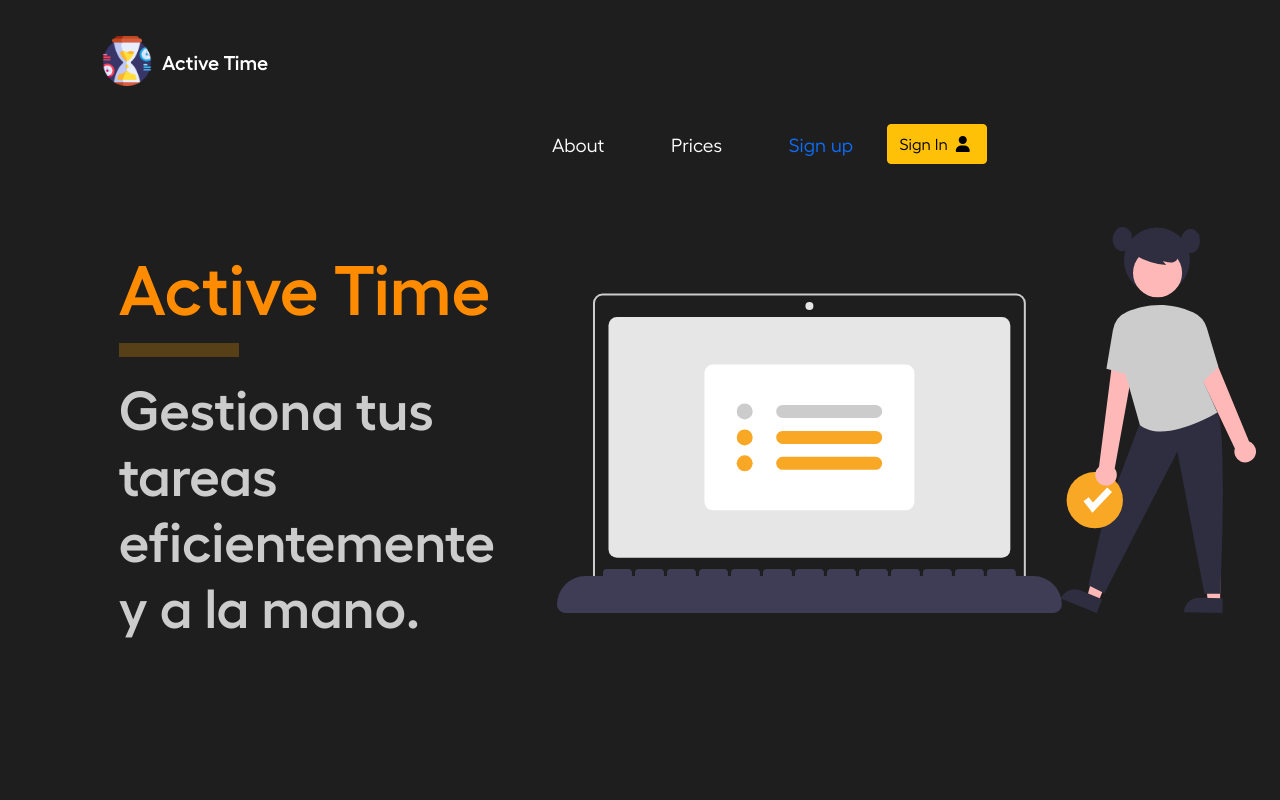
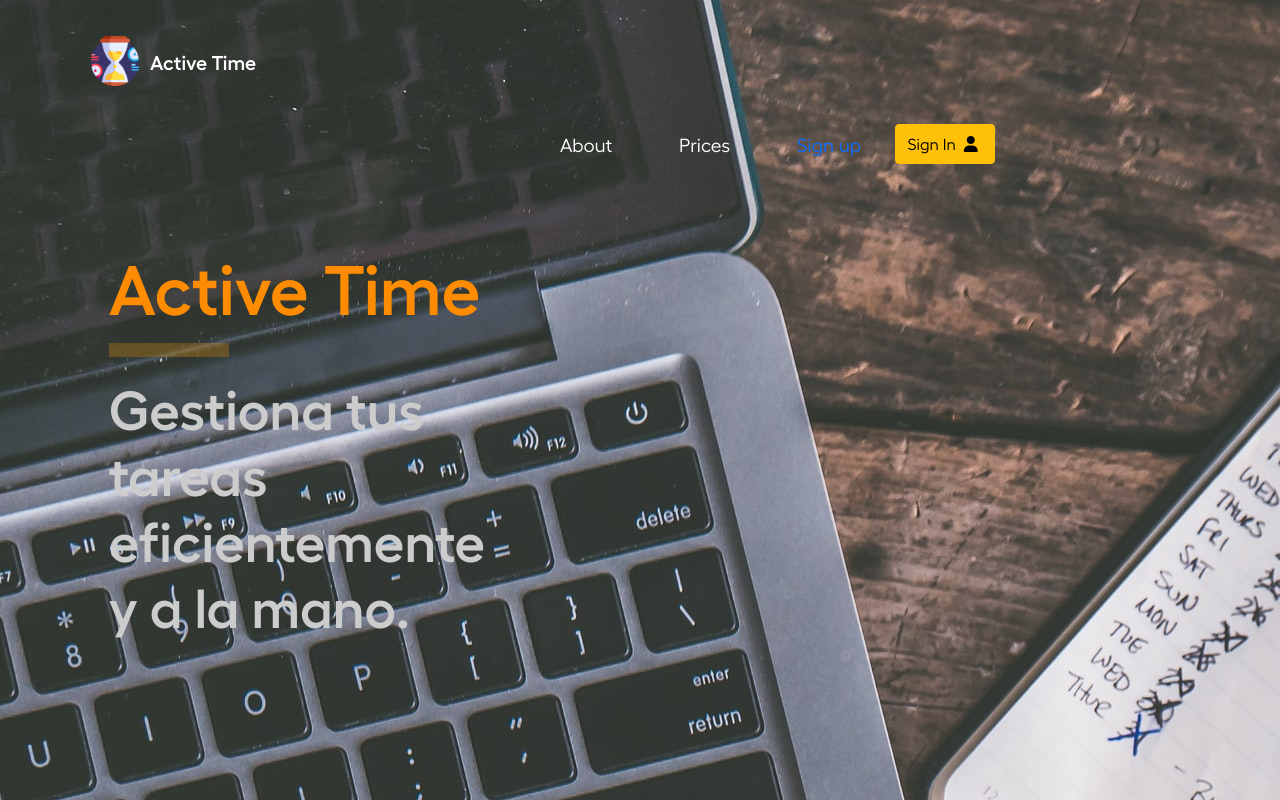
Before and after one commit to SebastianCB-dev/ActiveTimeAngular, an Angular app: page / in a window 1280 px wide. Built offline with nearby package versions, Linux system fonts and the light colour scheme.

Commit message:
Feat: Added background main

```diff
--- a/src/app/home-page/home-page.component.css
+++ b/src/app/home-page/home-page.component.css
@@ -9,7 +9,10 @@
   src: url("../../assets/fonts/Hellix-Regular.woff2");
 }
 
-
+.content {
+  background-image: url('../../assets/imgs/background_main.jpg');
+  height: 100vh;
+}
 .main-page {
   min-height: 500px;
   height: 85vh;
--- a/src/app/home-page/home-page.component.html
+++ b/src/app/home-page/home-page.component.html
@@ -1,4 +1,4 @@
-
+<div class="content">
 <!--NAVBAR-->
 <div class="row navbar">
   <div class="logo col-2 text-white my-3">
@@ -40,7 +40,9 @@
 
   </div>
   <div class="image-main col-7">
-    <img src="../../assets/imgs/main.svg">
+    <!-- <img src="../../assets/imgs/main.svg"> -->
+
   </div>
 </div>
 <!-- END PAGE -->
+</div>
--- a/src/styles.css
+++ b/src/styles.css
@@ -6,5 +6,6 @@
 }
 
 body {
-  background-color: #1E1E1E;
+  padding-left: 0px !important;
+  padding-right: 0px !important;
 }
```
Also changed, not shown: src/assets/imgs/background_main.jpg.
